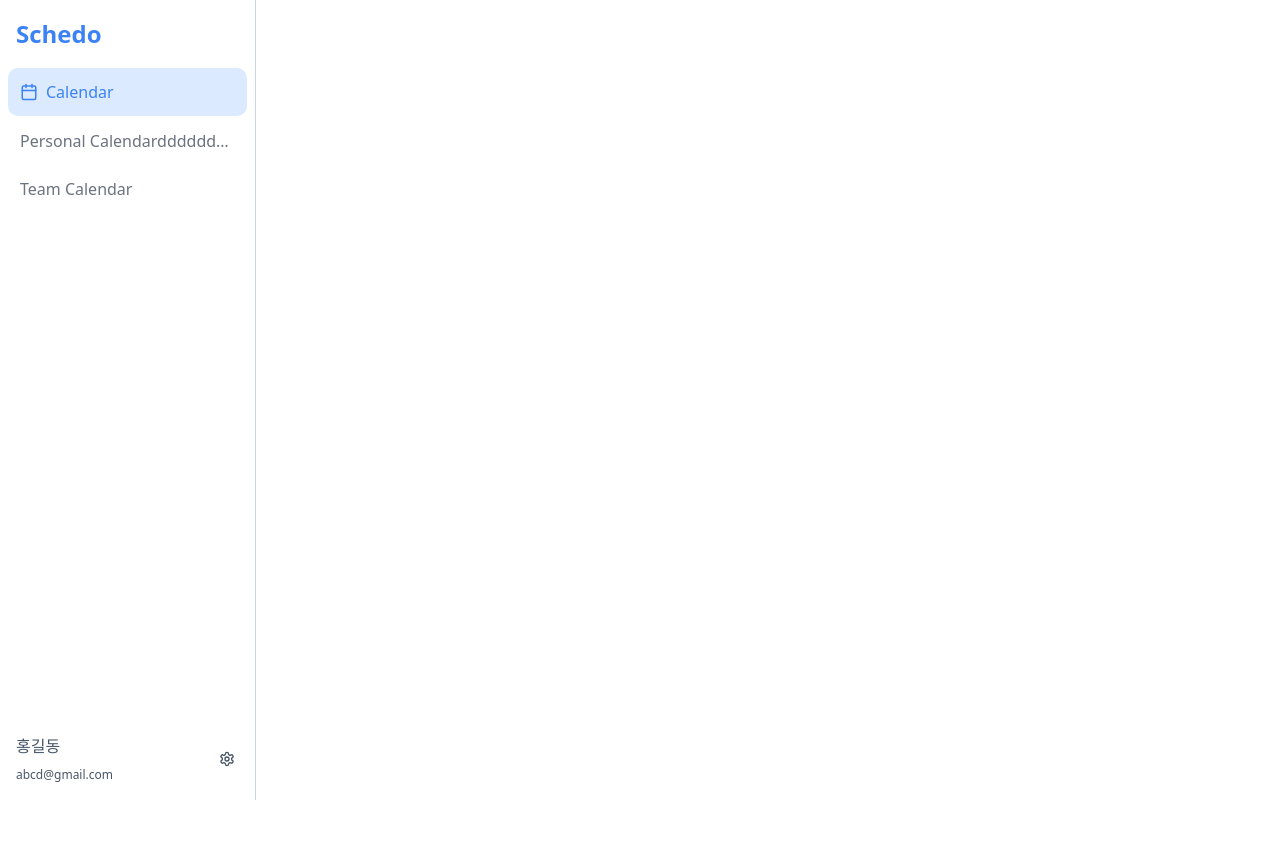
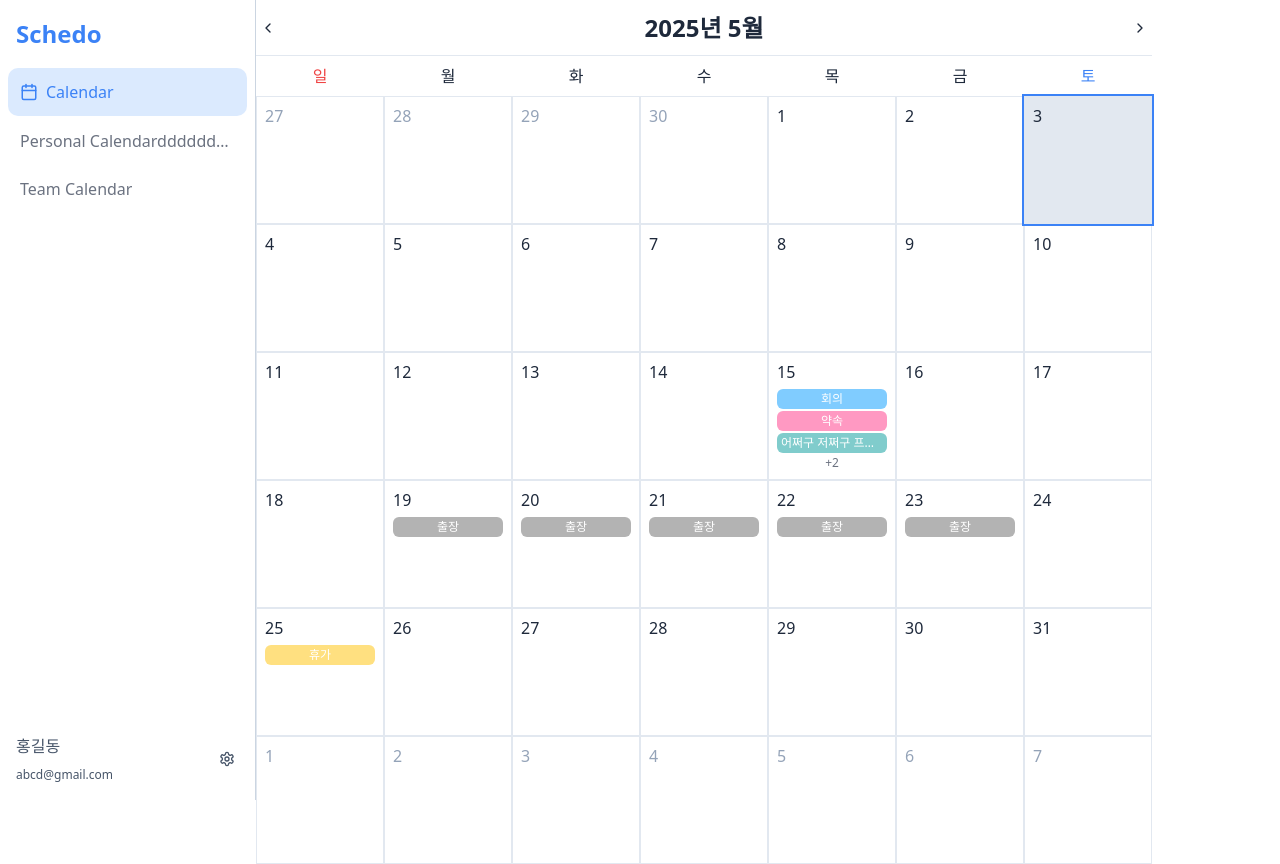
Before and after one commit to Scheduo/Front, a React (Vite) app: page / in a window 1280 px wide. Before the commit the page ends 800 px from the top, so only its background shows below. Built offline with nearby package versions, Linux system fonts and the light colour scheme; a web font is replaced by a local one.

Commit message:
:sparkles: [Feat]: 캘린더 UI 구현
- 개선이 필요한 점: 여러 날짜에 걸친 일정이 하나의 긴 막대로 표현되지 않음

```diff
--- a/src/app/App.tsx
+++ b/src/app/App.tsx
@@ -1,10 +1,11 @@
-import { LeftSidebar } from "@/widgets";
+import { Calendar, LeftSidebar } from "@/widgets";
 
 function App() {
   return (
-    <>
+    <div className="flex flex-row">
       <LeftSidebar />
-    </>
+      <Calendar />
+    </div>
   );
 }
 
--- /dev/null
+++ b/src/widgets/Calendar/index.tsx
@@ -0,0 +1,169 @@
+import { Button } from "@/shared/ui/button";
+import { ChevronLeft, ChevronRight } from "lucide-react";
+import { useMemo, useState } from "react";
+import { sampleEvents } from "./sampleData";
+
+export type Event = {
+  id: string;
+  title: string;
+  startDate: Date;
+  endDate: Date;
+  color: string;
+};
+
+export const Calendar = () => {
+  const [currentDate, setCurrentDate] = useState(new Date()); // 2025년 1월
+  const [selectedDate, setSelectedDate] = useState<Date | null>(new Date());
+
+  // 요일 배열 (한국어)
+  const dayNames = ["일", "월", "화", "수", "목", "금", "토"];
+
+  // 이전 달로 이동
+  const goToPreviousMonth = () => {
+    setCurrentDate(new Date(currentDate.getFullYear(), currentDate.getMonth() - 1));
+  };
+
+  // 다음 달로 이동
+  const goToNextMonth = () => {
+    setCurrentDate(new Date(currentDate.getFullYear(), currentDate.getMonth() + 1));
+  };
+
+  // 캘린더 날짜 배열 생성
+  const calendarDays = useMemo(() => {
+    const year = currentDate.getFullYear();
+    const month = currentDate.getMonth();
+
+    // 첫 번째 날과 마지막 날
+    const firstDay = new Date(year, month, 1);
+    const lastDay = new Date(year, month + 1, 0);
+
+    // 첫 번째 날의 요일 (일요일: 0, 월요일: 1, ...)
+    const firstDayOfWeek = firstDay.getDay();
+
+    // 달력에 표시할 날짜들
+    const days = [];
+
+    // 이전 달의 마지막 날들 추가
+    for (let i = firstDayOfWeek - 1; i >= 0; i--) {
+      const date = new Date(year, month, -i);
+      days.push({ date, isCurrentMonth: false });
+    }
+
+    // 현재 달의 모든 날들 추가
+    for (let i = 1; i <= lastDay.getDate(); i++) {
+      const date = new Date(year, month, i);
+      days.push({ date, isCurrentMonth: true });
+    }
+
+    // 다음 달의 첫 날들 추가 (42개 칸으로 고정)
+    const remainingDays = 42 - days.length;
+    for (let i = 1; i <= remainingDays; i++) {
+      const date = new Date(year, month + 1, i);
+      days.push({ date, isCurrentMonth: false });
+    }
+
+    return days;
+  }, [currentDate]);
+
+  // 특정 날짜의 일정들 가져오기
+  const getEventsForDate = (date: Date) => {
+    return sampleEvents.filter(
+      (event) => isSameDay(event.startDate, date) || (date >= event.startDate && date <= event.endDate),
+    );
+  };
+
+  // 날짜 비교 함수
+  const isSameDay = (date1: Date, date2: Date) => {
+    return (
+      date1.getFullYear() === date2.getFullYear() &&
+      date1.getMonth() === date2.getMonth() &&
+      date1.getDate() === date2.getDate()
+    );
+  };
+
+  // 선택된 날짜인지 확인
+  const isSelectedDate = (date: Date) => {
+    return selectedDate && isSameDay(date, selectedDate);
+  };
+
+  return (
+    <div className="max-w-4xl rounded-lg bg-white">
+      {/* 헤더 */}
+      <div className="flex h-14 items-center justify-between border-b">
+        <Button onClick={goToPreviousMonth} variant="ghost" size="icon" className="p-2">
+          <ChevronLeft className="h-6 w-6" />
+        </Button>
+
+        <h2 className="font-semibold text-bold-l">
+          {currentDate.getFullYear()}년 {currentDate.getMonth() + 1}월
+        </h2>
+
+        <Button onClick={goToNextMonth} variant="ghost" size="icon" className="p-2">
+          <ChevronRight className="h-6 w-6" />
+        </Button>
+      </div>
+
+      {/* 요일 헤더 */}
+      <div className=" grid grid-cols-7">
+        {dayNames.map((day, index) => (
+          <div
+            key={day}
+            className={`p-2 text-center font-medium ${
+              index === 0 ? "text-notification-strong" : index === 6 ? "text-primary-main" : "text-grayscale-black"
+            }`}
+          >
+            {day}
+          </div>
+        ))}
+      </div>
+
+      {/* 날짜 그리드 */}
+      <div className="grid grid-cols-7">
+        {calendarDays.map(({ date, isCurrentMonth }, index) => {
+          const events = getEventsForDate(date);
+          const isSelected = isSelectedDate(date);
+
+          return (
+            <button
+              type="button"
+              key={`${date.getTime()}-${index}`}
+              className={`relative flex h-32 w-32 flex-col items-start justify-start overflow-hidden border border-grayscale-200 p-2 transition-colors hover:cursor-pointer ${
+                isCurrentMonth ? "hover:bg-grayscale-100" : "text-grayscale-400"
+              } ${isSelected ? "z-10 bg-grayscale-200 ring-2 ring-primary-main" : "z-0"}`}
+              onClick={() => setSelectedDate(date)}
+              aria-label={`${date.getFullYear()}년 ${date.getMonth() + 1}월 ${date.getDate()}일`}
+            >
+              <div
+                className={`mb-1 flex h-6 w-6 items-center justify-start font-medium text-medium-m ${
+                  isCurrentMonth ? "text-grayscale-black" : "text-grayscale-400"
+                }`}
+              >
+                {date.getDate()}
+              </div>
+
+              {/* 일정 표시 */}
+              {isCurrentMonth && (
+                <div className="h-20 w-full space-y-0.5 overflow-hidden">
+                  {events.slice(0, 3).map((event) => (
+                    <div
+                      key={event.id}
+                      className={`h-5 p-1 text-medium-s ${event.color} flex w-full items-center justify-center overflow-hidden rounded-sm text-grayscale-white`}
+                      title={event.title}
+                    >
+                      <div className="overflow-hidden text-ellipsis whitespace-nowrap">{event.title}</div>
+                    </div>
+                  ))}
+                  {events.length > 3 && (
+                    <div className="flex h-4 items-center justify-center text-center text-grayscale-500 text-xs">
+                      +{events.length - 3}
+                    </div>
+                  )}
+                </div>
+              )}
+            </button>
+          );
+        })}
+      </div>
+    </div>
+  );
+};
--- /dev/null
+++ b/src/widgets/Calendar/sampleData.ts
@@ -0,0 +1,60 @@
+import type { Event } from "./index";
+
+export const sampleEvents: Event[] = [
+  {
+    id: "1",
+    title: "프로젝트 마감일",
+    startDate: new Date(2025, 3, 21), // 2025년 1월 21일
+    endDate: new Date(2025, 3, 21),
+    color: "bg-category-gray",
+  },
+  {
+    id: "2",
+    title: "회의",
+    startDate: new Date(2025, 4, 15),
+    endDate: new Date(2025, 4, 15),
+    color: "bg-category-cyan",
+  },
+  {
+    id: "3",
+    title: "약속",
+    startDate: new Date(2025, 4, 15),
+    endDate: new Date(2025, 4, 15),
+    color: "bg-category-pink",
+  },
+  {
+    id: "4",
+    title: "어쩌구 저쩌구 프로젝트 마감",
+    startDate: new Date(2025, 4, 15),
+    endDate: new Date(2025, 4, 15),
+    color: "bg-category-teal",
+  },
+  {
+    id: "5",
+    title: "약속",
+    startDate: new Date(2025, 4, 15),
+    endDate: new Date(2025, 4, 15),
+    color: "bg-category-pink",
+  },
+  {
+    id: "6",
+    title: "마감",
+    startDate: new Date(2025, 4, 15),
+    endDate: new Date(2025, 4, 15),
+    color: "bg-category-teal",
+  },
+  {
+    id: "7",
+    title: "출장",
+    startDate: new Date(2025, 4, 19),
+    endDate: new Date(2025, 4, 23),
+    color: "bg-category-gray",
+  },
+  {
+    id: "8",
+    title: "휴가",
+    startDate: new Date(2025, 4, 25),
+    endDate: new Date(2025, 4, 25),
+    color: "bg-category-amber",
+  },
+];
--- a/src/widgets/index.ts
+++ b/src/widgets/index.ts
@@ -1 +1,2 @@
 export { LeftSidebar } from "./LeftSidebar";
+export { Calendar } from "./Calendar";
```
